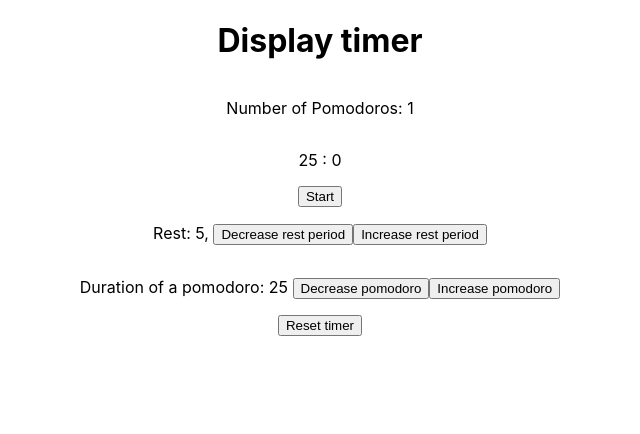
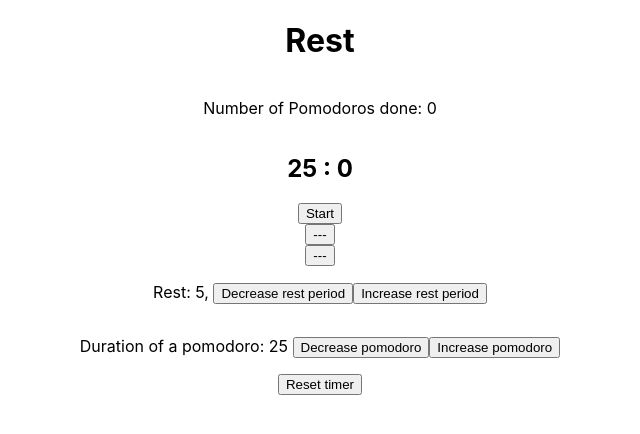
Before and after one commit to MaciejFigat/pomodoro, a React (Create React App) app in the folder frontend/: page / in a window 1280 px wide. Shown: the top 434 px of the page, without its empty margins (320-960 px from the left). Built offline with nearby package versions, Linux system fonts and the light colour scheme.

Commit message:
pomodoro screen working - logic inside

```diff
--- a/frontend/src/screens/PomodoroDisplayScreen.js
+++ b/frontend/src/screens/PomodoroDisplayScreen.js
@@ -2,8 +2,10 @@ import React, { useState, useEffect } from 'react'
 
 const PomodoroDisplayScreen = () => {
   const [pomodoroDuration, setPomodoroDuration] = useState(25)
+  const [pomodoroDone, setPomodoroDone] = useState(0)
+  const [restDuration, setRestDuration] = useState(5)
   const [seconds, setSeconds] = useState(25 * 60)
-  const [restDuration, setRestDuration] = useState(5)
+  const [restSeconds, setRestSeconds] = useState(5 * 60)
   const [isActive, setIsActive] = useState(false)
 
   const toggle = () => {
@@ -12,22 +14,49 @@ const PomodoroDisplayScreen = () => {
 
   const reset = () => {
     setSeconds(pomodoroDuration * 60)
-    setIsActive(false)
+    setRestSeconds(restDuration * 60)
   }
 
+  const pomodoroDurationPlus = () => {
+    if (pomodoroDuration < 60) {
+      setPomodoroDuration((pomodoroDuration) => pomodoroDuration + 1)
+    }
+  }
+
+  const pomodoroDurationMinus = () => {
+    if (pomodoroDuration > 0) {
+      setPomodoroDuration((pomodoroDuration) => pomodoroDuration - 1)
+    }
+  }
+
+  const restDurationPlus = () => {
+    if (restDuration < 60) {
+      setRestDuration((restDuration) => restDuration + 1)
+    }
+  }
+
+  const restDurationMinus = () => {
+    if (restDuration > 0) {
+      setRestDuration((restDuration) => restDuration - 1)
+    }
+  }
   useEffect(() => {
-    let timer = null
-
-    if (isActive && seconds > 0) {
-      timer = setInterval(() => {
-        setSeconds((seconds) => seconds - 1)
-      }, 1000)
-    } else if (!isActive && seconds === 0) {
-      clearInterval(timer)
+    if (isActive && restSeconds === 0 && seconds === 0) {
+      setSeconds(pomodoroDuration * 60)
+      setRestSeconds(restDuration * 60)
+      setPomodoroDone((pomodoroDone) => pomodoroDone + 1)
     }
 
+    const timer = setInterval(() => {
+      if (isActive && seconds > 0) {
+        setSeconds((seconds) => seconds - 1)
+      } else if (isActive && restSeconds > 0 && seconds === 0) {
+        setRestSeconds((restSeconds) => restSeconds - 1)
+      }
+    }, 1000)
+
     return () => clearInterval(timer)
-  }, [isActive, seconds, pomodoroDuration])
+  }, [isActive, seconds, restSeconds, pomodoroDuration, restDuration])
 
   const style = {
     display: 'grid',
@@ -36,51 +65,36 @@ const PomodoroDisplayScreen = () => {
   return (
     <>
       <div style={style}>
-        <h1>Display timer</h1>
-        <p>Number of Pomodoros: 1</p>
-        <p>
-          {!(seconds > 0) ? (
-            <h2>00 : 00</h2>
-          ) : (
-            `${Math.trunc(seconds / 60)} : ${seconds % 60}`
-          )}
-        </p>
+        {isActive && seconds > 0 ? <h1>Work</h1> : <h1>Rest</h1>}
+        <p>Number of Pomodoros done: {pomodoroDone}</p>
+
+        {seconds === 0 ? (
+          <h2>
+            {Math.trunc(restSeconds / 60)} : {restSeconds % 60}
+          </h2>
+        ) : (
+          <h2>
+            {Math.trunc(seconds / 60)} : {seconds % 60}
+          </h2>
+        )}
+
         <button onClick={toggle}>{isActive ? 'Pause' : 'Start'}</button>
+        <button onClick={() => setSeconds(seconds - 1)}>---</button>
+        <button onClick={() => setRestSeconds(restSeconds - 1)}>---</button>
+
+        {isActive && seconds === 0 && (
+          <button onClick={() => setRestSeconds(0)}>Skip rest</button>
+        )}
+
         <p>
           Rest: {restDuration},{' '}
-          <button
-            onClick={() => {
-              setRestDuration(restDuration - 1)
-            }}
-          >
-            Decrease rest period
-          </button>
-          <button
-            onClick={() => {
-              setRestDuration(restDuration + 1)
-            }}
-          >
-            Increase rest period
-          </button>
+          <button onClick={restDurationMinus}>Decrease rest period</button>
+          <button onClick={restDurationPlus}>Increase rest period</button>
         </p>
         <p>
           Duration of a pomodoro: {pomodoroDuration}{' '}
-          <button
-            onClick={() => {
-              setPomodoroDuration(pomodoroDuration - 1)
-              // setSeconds(pomodoroDuration * 60)
-            }}
-          >
-            Decrease pomodoro
-          </button>
-          <button
-            onClick={() => {
-              setPomodoroDuration(pomodoroDuration + 1)
-              // setSeconds(pomodoroDuration * 60)
-            }}
-          >
-            Increase pomodoro
-          </button>
+          <button onClick={pomodoroDurationMinus}>Decrease pomodoro</button>
+          <button onClick={pomodoroDurationPlus}>Increase pomodoro</button>
         </p>
         <button onClick={reset}>Reset timer</button>
       </div>
```
Also changed, not shown: 1 other file (tests, documents, lock files or other folders).
